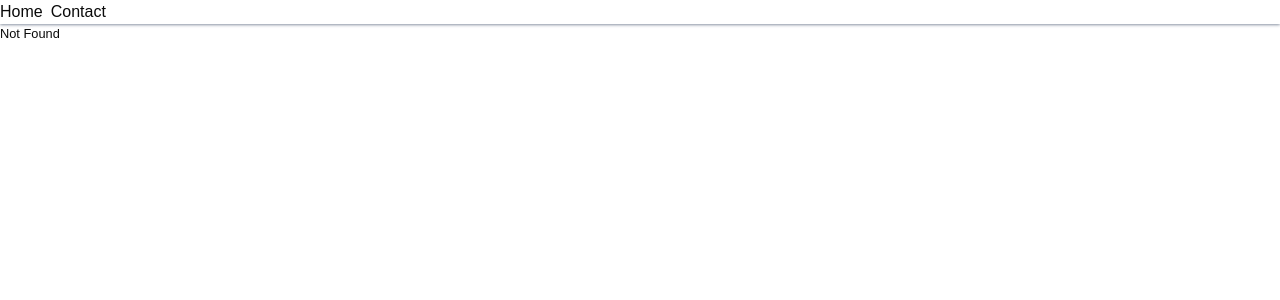
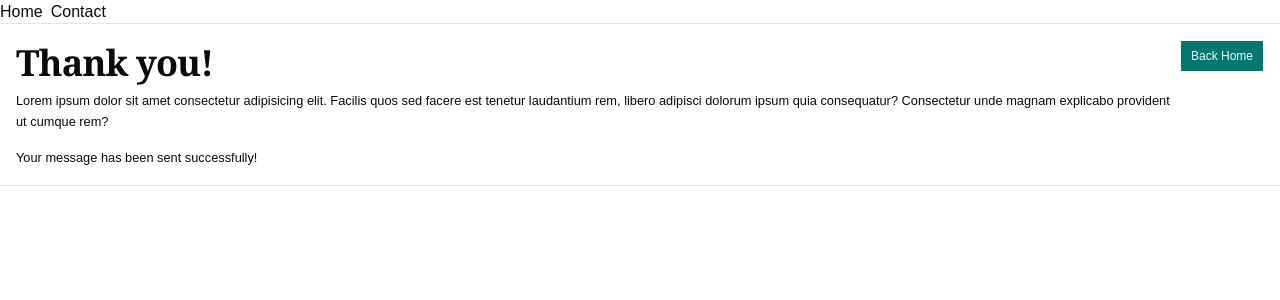
Before and after one commit to dominicpam89/refresher-03-axios-experimentation, a React (Vite) app: page /thankyou in a window 1280 px wide. Before the commit this address had no page. Shown: the top 300 px of the page. Built offline with nearby package versions, Linux system fonts and the light colour scheme.

Commit message:
establish page thankyou

```diff
--- /dev/null
+++ b/src/features/contact/components/PageThankyou.tsx
@@ -0,0 +1,38 @@
+import {
+  Card,
+  CardHeader,
+  CardContent,
+  CardTitle,
+  CardDescription,
+  CardAction,
+} from '@/components/ui/card';
+import { Button } from '@/components/ui/button';
+import { Link } from '@tanstack/react-router';
+
+export default function PageThankyou() {
+  return (
+    <Card>
+      <CardHeader>
+        <CardAction>
+          <Button asChild>
+            <Link to="/">Back Home</Link>
+          </Button>
+        </CardAction>
+        <CardTitle>
+          <h2>Thank you!</h2>
+        </CardTitle>
+        <CardDescription>
+          <p>
+            Lorem ipsum dolor sit amet consectetur adipisicing elit. Facilis
+            quos sed facere est tenetur laudantium rem, libero adipisci dolorum
+            ipsum quia consequatur? Consectetur unde magnam explicabo provident
+            ut cumque rem?
+          </p>
+        </CardDescription>
+      </CardHeader>
+      <CardContent>
+        <p>Your message has been sent successfully!</p>
+      </CardContent>
+    </Card>
+  );
+}
--- a/src/routeTree.gen.ts
+++ b/src/routeTree.gen.ts
@@ -9,8 +9,14 @@
 // Additionally, you should also exclude this file from your linter and/or formatter to prevent it from being checked or modified.
 
 import { Route as rootRouteImport } from './routes/__root'
+import { Route as ThankyouRouteImport } from './routes/thankyou'
 import { Route as IndexRouteImport } from './routes/index'
 
+const ThankyouRoute = ThankyouRouteImport.update({
+  id: '/thankyou',
+  path: '/thankyou',
+  getParentRoute: () => rootRouteImport,
+} as any)
 const IndexRoute = IndexRouteImport.update({
   id: '/',
   path: '/',
@@ -19,28 +25,39 @@ const IndexRoute = IndexRouteImport.update({
 
 export interface FileRoutesByFullPath {
   '/': typeof IndexRoute
+  '/thankyou': typeof ThankyouRoute
 }
 export interface FileRoutesByTo {
   '/': typeof IndexRoute
+  '/thankyou': typeof ThankyouRoute
 }
 export interface FileRoutesById {
   __root__: typeof rootRouteImport
   '/': typeof IndexRoute
+  '/thankyou': typeof ThankyouRoute
 }
 export interface FileRouteTypes {
   fileRoutesByFullPath: FileRoutesByFullPath
-  fullPaths: '/'
+  fullPaths: '/' | '/thankyou'
   fileRoutesByTo: FileRoutesByTo
-  to: '/'
-  id: '__root__' | '/'
+  to: '/' | '/thankyou'
+  id: '__root__' | '/' | '/thankyou'
   fileRoutesById: FileRoutesById
 }
 export interface RootRouteChildren {
   IndexRoute: typeof IndexRoute
+  ThankyouRoute: typeof ThankyouRoute
 }
 
 declare module '@tanstack/react-router' {
   interface FileRoutesByPath {
+    '/thankyou': {
+      id: '/thankyou'
+      path: '/thankyou'
+      fullPath: '/thankyou'
+      preLoaderRoute: typeof ThankyouRouteImport
+      parentRoute: typeof rootRouteImport
+    }
     '/': {
       id: '/'
       path: '/'
@@ -53,6 +70,7 @@ declare module '@tanstack/react-router' {
 
 const rootRouteChildren: RootRouteChildren = {
   IndexRoute: IndexRoute,
+  ThankyouRoute: ThankyouRoute,
 }
 export const routeTree = rootRouteImport
   ._addFileChildren(rootRouteChildren)
--- /dev/null
+++ b/src/routes/thankyou.tsx
@@ -0,0 +1,6 @@
+import { createFileRoute } from '@tanstack/react-router';
+import PageThankyou from '@/features/contact/components/PageThankyou';
+
+export const Route = createFileRoute('/thankyou')({
+  component: PageThankyou,
+});
--- a/tsconfig.json
+++ b/tsconfig.json
@@ -6,6 +6,7 @@
   ],
   "compilerOptions": {
     "baseUrl": ".",
+    "ignoreDeprecations": "6.0",
     "paths": {
       "@/*": ["./src/*"]
     }
```
